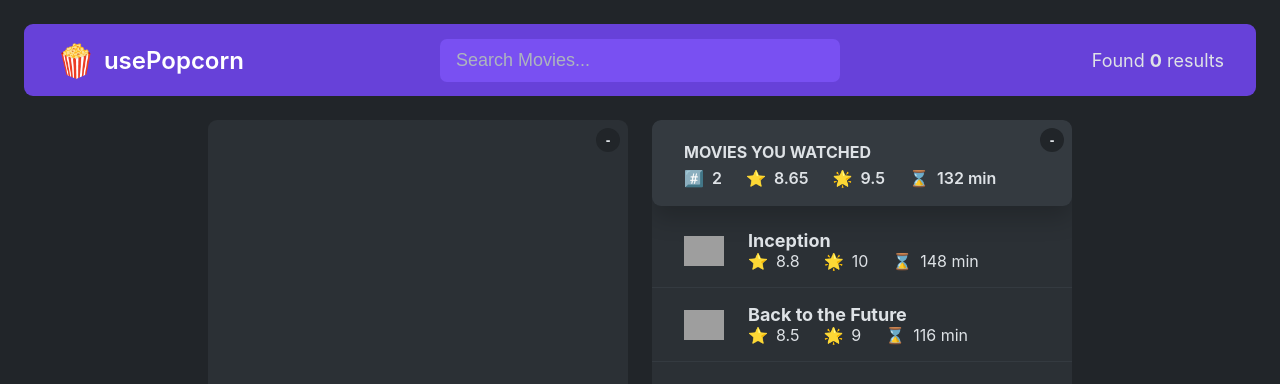
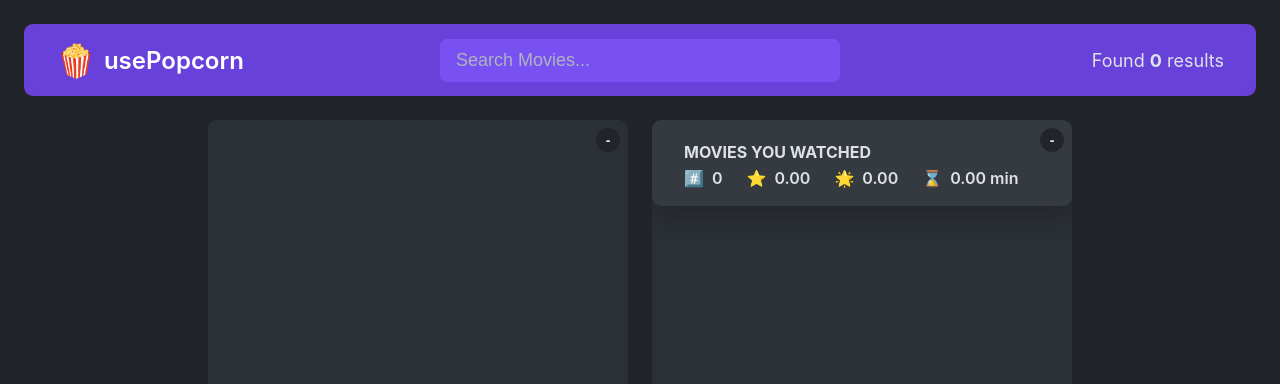
Before and after one commit to Marshal10/Movie-Ratings-App, a React (Create React App) app: page / in a window 1280 px wide. Shown: the top 384 px of the page. Built offline with nearby package versions, Linux system fonts and the light colour scheme; grey boxes are pictures that could not be loaded.

Commit message:
Adding movies,key events,title manipulation

```diff
--- a/src/App.js
+++ b/src/App.js
@@ -1,29 +1,6 @@
 import { useEffect, useState } from "react";
 
 const apiKey = "5c3c075b";
-
-const tempWatchedData = [
-  {
-    imdbID: "tt1375666",
-    Title: "Inception",
-    Year: "2010",
-    Poster:
-      "https://m.media-amazon.com/images/M/MV5BMjAxMzY3NjcxNF5BMl5BanBnXkFtZTcwNTI5OTM0Mw@@._V1_SX300.jpg",
-    runtime: 148,
-    imdbRating: 8.8,
-    userRating: 10,
-  },
-  {
-    imdbID: "tt0088763",
-    Title: "Back to the Future",
-    Year: "1985",
-    Poster:
-      "https://m.media-amazon.com/images/M/MV5BZmU0M2Y1OGUtZjIxNi00ZjBkLTg1MjgtOWIyNThiZWIwYjRiXkEyXkFqcGdeQXVyMTQxNzMzNDI@._V1_SX300.jpg",
-    runtime: 116,
-    imdbRating: 8.5,
-    userRating: 9,
-  },
-];
 
 const average = (arr) => {
   return arr.reduce((acc, cur, i, arr) => acc + cur / arr.length, 0);
@@ -31,7 +8,7 @@ const average = (arr) => {
 
 export default function App() {
   const [movies, setMovies] = useState([]);
-  const [watched, setWatched] = useState(tempWatchedData);
+  const [watched, setWatched] = useState([]);
   const [query, setQuery] = useState("");
   const [isLoading, setIsLoading] = useState(false);
   const [error, setError] = useState(null);
@@ -43,6 +20,10 @@ export default function App() {
 
   function handleCloseMovie() {
     setSelectedId(null);
+  }
+
+  function handleAddWatchedMovie(movie) {
+    setWatched((watched) => [...watched, movie]);
   }
 
   useEffect(
@@ -107,6 +88,8 @@ export default function App() {
             <MovieDetails
               selectedId={selectedId}
               handleCloseMovie={handleCloseMovie}
+              handleAddWatchedMovie={handleAddWatchedMovie}
+              watched={watched}
             />
           ) : (
             <>
@@ -213,19 +196,19 @@ function WatchedSummary({ watched }) {
       <div>
         <p>
           <span>#️⃣</span>
-          <span>{tempWatchedData.length}</span>
+          <span>{watched.length}</span>
         </p>
         <p>
           <span>⭐</span>
-          <span>{avgImdbRating}</span>
+          <span>{avgImdbRating.toFixed(2)}</span>
         </p>
         <p>
           <span>🌟</span>
-          <span>{avgUserRating}</span>
+          <span>{avgUserRating.toFixed(2)}</span>
         </p>
         <p>
           <span>⌛</span>
-          <span>{avgRuntime} min</span>
+          <span>{avgRuntime.toFixed(2)} min</span>
         </p>
       </div>
     </div>
@@ -274,8 +257,8 @@ function Movie({ movie, handleSelected }) {
 function WatchedMovie({ movie }) {
   return (
     <li>
-      <img src={movie.Poster} alt={`${movie.Title} poster`}></img>
-      <h3>{movie.Title}</h3>
+      <img src={movie.poster} alt={`${movie.title} poster`}></img>
+      <h3>{movie.title}</h3>
       <div>
         <p>
           <span>⭐</span>
@@ -294,9 +277,20 @@ function WatchedMovie({ movie }) {
   );
 }
 
-function MovieDetails({ selectedId, handleCloseMovie }) {
+function MovieDetails({
+  selectedId,
+  handleCloseMovie,
+  handleAddWatchedMovie,
+  watched,
+}) {
   const [isLoading, setIsLoading] = useState(false);
   const [movie, setMovie] = useState({});
+  const [userRating, setUserRating] = useState("");
+
+  const isWatched = watched.map((movie) => movie.imdbID).includes(selectedId);
+  const watchedUserRating = watched.find(
+    (movie) => movie.imdbID === selectedId
+  )?.userRating;
 
   const {
     Title: title,
@@ -310,6 +304,35 @@ function MovieDetails({ selectedId, handleCloseMovie }) {
     Director: director,
     Genre: genre,
   } = movie;
+
+  function handleAdd() {
+    const newWatchedMovie = {
+      imdbID: selectedId,
+      title,
+      year,
+      poster,
+      runtime: Number(runtime.split(" ")[0]),
+      imdbRating: Number(imdbRating),
+      userRating,
+    };
+
+    handleAddWatchedMovie(newWatchedMovie);
+    handleCloseMovie();
+  }
+
+  useEffect(
+    function () {
+      function callback(e) {
+        if (e.code === "Escape") handleCloseMovie();
+      }
+      document.addEventListener("keydown", callback);
+
+      return function () {
+        document.removeEventListener("keydown", callback);
+      };
+    },
+    [handleCloseMovie]
+  );
 
   useEffect(
     function () {
@@ -327,6 +350,19 @@ function MovieDetails({ selectedId, handleCloseMovie }) {
     },
     [selectedId]
   );
+
+  useEffect(
+    function () {
+      if (!title) return;
+      document.title = `Movie | ${title}`;
+
+      return function () {
+        document.title = "usePopcorn";
+      };
+    },
+    [title]
+  );
+
   return (
     <div className="details">
       {isLoading ? (
@@ -352,7 +388,23 @@ function MovieDetails({ selectedId, handleCloseMovie }) {
           </header>
           <section>
             <div className="rating">
-              <StarRating size={24} maxRating={10} />
+              {isWatched ? (
+                <p>
+                  You have already rated this at {watchedUserRating}{" "}
+                  <span>⭐</span>
+                </p>
+              ) : (
+                <StarRating
+                  size={24}
+                  maxRating={10}
+                  onSetRating={setUserRating}
+                />
+              )}
+              {userRating && (
+                <button className="btn-add" onClick={handleAdd}>
+                  + Add to list
+                </button>
+              )}
             </div>
             <p>
               <em>{plot}</em>
@@ -388,7 +440,7 @@ function StarRating({
 
   function handleRating(rating) {
     setRating(rating);
-    // onSetRating(rating);
+    onSetRating(rating);
   }
 
   const textStyle = {
--- a/src/index.css
+++ b/src/index.css
@@ -335,3 +335,15 @@ body {
   flex-direction: column;
   gap: 2.4rem;
 }
+
+.btn-add {
+  background-color: var(--color-primary);
+  color: var(--color-text);
+  border: none;
+  border-radius: 10rem;
+  font-size: 1.4rem;
+  padding: 1rem;
+  font-weight: bold;
+  cursor: pointer;
+  transition: all 0.3s;
+}
```
